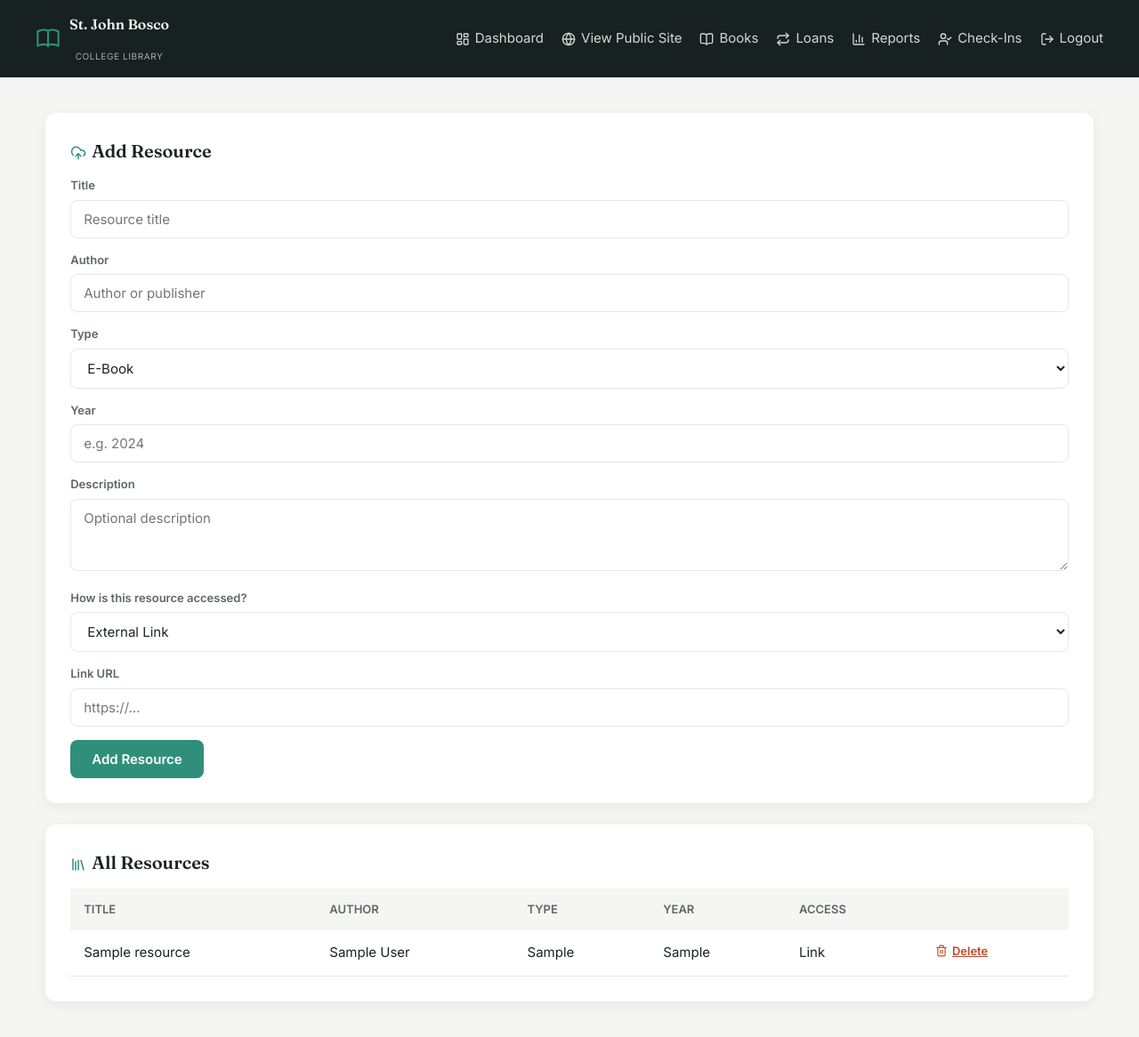
After one commit to Deadfreeze72/Library-CheckIn-System, a Flask app: page /resources/admin in a window 1280 px wide. The commit adds this page. Shown: the whole page at 89% size. Run offline with Flask 3, Linux system fonts and the light colour scheme; a user stored in the database is signed in; tables that the repository leaves empty hold one stand-in row (values such as "Sample post").

Commit message:
Update library management system

```diff
--- a/app.py
+++ b/app.py
@@ -1,4 +1,4 @@
-from flask import Flask, render_template, request, redirect, flash, url_for, session, Response
+from flask import Flask, render_template, request, redirect, flash, url_for, session, Response, send_from_directory
 from flask_sqlalchemy import SQLAlchemy
 from flask_login import (
     LoginManager,
@@ -12,6 +12,8 @@ from flask_wtf import CSRFProtect
 from flask_limiter import Limiter
 from flask_limiter.util import get_remote_address
 from werkzeug.security import generate_password_hash, check_password_hash
+from werkzeug.utils import secure_filename
+from werkzeug.utils import secure_filename
 from datetime import datetime, timedelta
 from dotenv import load_dotenv
 import os
@@ -31,6 +33,16 @@ app.config["SQLALCHEMY_DATABASE_URI"] = (
     or "sqlite:///" + os.path.join(basedir, "library.db")
 )
 app.config["SQLALCHEMY_TRACK_MODIFICATIONS"] = False
+
+UPLOAD_FOLDER = os.path.join(basedir, "static", "uploads")
+os.makedirs(UPLOAD_FOLDER, exist_ok=True)
+app.config["UPLOAD_FOLDER"] = UPLOAD_FOLDER
+ALLOWED_EXTENSIONS = {"pdf", "doc", "docx", "ppt", "pptx", "epub", "txt"}
+
+UPLOAD_FOLDER = os.path.join(basedir, "uploads")
+os.makedirs(UPLOAD_FOLDER, exist_ok=True)
+app.config["UPLOAD_FOLDER"] = UPLOAD_FOLDER
+ALLOWED_EXTENSIONS = {"pdf", "doc", "docx", "ppt", "pptx", "txt"}
 
 db = SQLAlchemy(app)
 csrf = CSRFProtect(app)
@@ -91,6 +103,7 @@ class Loan(db.Model):
     level_other = db.Column(db.String(100))
     copy_number = db.Column(db.String(50))
     book_id = db.Column(db.Integer, db.ForeignKey("book.id"), nullable=False)
+    borrower_id = db.Column(db.String(100))
     contact = db.Column(db.String(150))
     due_date = db.Column(db.String(50))
     renewal_date = db.Column(db.String(50))
@@ -253,13 +266,12 @@ def student_portal():
     today = datetime.now().strftime("%Y-%m-%d")
     soon_cutoff = (datetime.now() + timedelta(days=3)).strftime("%Y-%m-%d")
 
-    # Loans are matched by borrower_name/contact since Loan isn't tied to
-    # Student by foreign key (borrowing supports non-registered borrowers
-    # too) -- match on this student's ID showing up in the contact field,
-    # which is how the loan form auto-fills it during checkout.
+    # Loans aren't tied to Student by foreign key (borrowing supports
+    # non-registered borrowers too), so match on the Student ID recorded
+    # on the loan, which the loan form auto-fills during checkout.
     active_loans = Loan.query.filter(
         Loan.date_returned.is_(None),
-        Loan.contact == student.student_id
+        Loan.borrower_id == student.student_id
     ).order_by(Loan.due_date).all()
 
     borrowed_count = len(active_loans)
@@ -289,7 +301,7 @@ def student_portal_history():
         return redirect("/portal/login")
 
     all_loans = Loan.query.filter(
-        Loan.contact == student.student_id
+        Loan.borrower_id == student.student_id
     ).order_by(Loan.date.desc()).all()
 
     today = datetime.now().strftime("%Y-%m-%d")
@@ -316,6 +328,19 @@ class LibrarySettings(db.Model):
     contact_email = db.Column(db.String(150), default="library@sjbc.edu.gh")
     contact_phone = db.Column(db.String(50), default="")
     contact_address = db.Column(db.String(250), default="")
+
+
+class DigitalResource(db.Model):
+    id = db.Column(db.Integer, primary_key=True)
+    title = db.Column(db.String(200), nullable=False)
+    author = db.Column(db.String(150))
+    resource_type = db.Column(db.String(20))  # E-Book / Journal / Staff Publication
+    year = db.Column(db.String(10))
+    description = db.Column(db.Text)
+    access_type = db.Column(db.String(10))  # file / link
+    file_path = db.Column(db.String(300))
+    external_url = db.Column(db.String(500))
+    date_added = db.Column(db.String(50), default=lambda: datetime.now().strftime("%Y-%m-%d"))
 
 
 def get_settings():
@@ -372,6 +397,117 @@ def catalogue():
 def coming_soon():
     feature = request.args.get("feature", "This feature")
     return render_template("coming_soon.html", feature=feature)
+
+
+# =========================
+# DIGITAL RESOURCES (E-Books / Journals / Staff Publications)
+# =========================
+@app.route("/resources")
+def resources():
+    search = request.args.get("search", "").strip()
+    resource_type = request.args.get("type", "all")
+
+    query = DigitalResource.query
+    if resource_type != "all":
+        query = query.filter_by(resource_type=resource_type)
+    if search:
+        like = f"%{search}%"
+        query = query.filter((DigitalResource.title.ilike(like)) | (DigitalResource.author.ilike(like)))
+
+    items = query.order_by(DigitalResource.date_added.desc()).all()
+
+    return render_template("resources.html", items=items, search=search, resource_type=resource_type)
+
+
+@app.route("/resources/<int:id>/file")
+def resource_file(id):
+    from flask import send_from_directory
+    item = DigitalResource.query.get_or_404(id)
+    if item.access_type != "file" or not item.file_path:
+        flash("No file available for this resource.", "danger")
+        return redirect("/resources")
+    return send_from_directory(app.config["UPLOAD_FOLDER"], item.file_path, as_attachment=False)
+
+
+@app.route("/resources/admin")
+@login_required
+def resources_admin():
+    items = DigitalResource.query.order_by(DigitalResource.date_added.desc()).all()
+    return render_template("resources_admin.html", items=items)
+
+
+@app.route("/resources/add", methods=["POST"])
+@login_required
+def add_resource():
+    title = request.form.get("title", "").strip()
+    author = request.form.get("author", "").strip()
+    resource_type = request.form.get("resource_type", "").strip()
+    year = request.form.get("year", "").strip()
+    description = request.form.get("description", "").strip()
+    access_type = request.form.get("access_type", "link").strip()
+    external_url = request.form.get("external_url", "").strip()
+
+    if not title:
+        flash("Title is required.", "danger")
+        return redirect("/resources/admin")
+
+    if resource_type not in {"E-Book", "Journal", "Staff Publication"}:
+        resource_type = "E-Book"
+
+    file_path = None
+
+    if access_type == "file":
+        uploaded = request.files.get("resource_file")
+        if not uploaded or uploaded.filename == "":
+            flash("Please choose a file to upload.", "danger")
+            return redirect("/resources/admin")
+
+        ext = uploaded.filename.rsplit(".", 1)[-1].lower() if "." in uploaded.filename else ""
+        if ext not in ALLOWED_EXTENSIONS:
+            flash(f"File type not allowed. Use one of: {', '.join(sorted(ALLOWED_EXTENSIONS))}", "danger")
+            return redirect("/resources/admin")
+
+        safe_name = secure_filename(uploaded.filename)
+        unique_name = f"{datetime.now().strftime('%Y%m%d%H%M%S')}_{safe_name}"
+        uploaded.save(os.path.join(app.config["UPLOAD_FOLDER"], unique_name))
+        file_path = unique_name
+    else:
+        access_type = "link"
+        if not external_url:
+            flash("Please provide a link.", "danger")
+            return redirect("/resources/admin")
+
+    resource = DigitalResource(
+        title=title,
+        author=author,
+        resource_type=resource_type,
+        year=year,
+        description=description,
+        access_type=access_type,
+        file_path=file_path,
+        external_url=external_url if access_type == "link" else None
+    )
+    db.session.add(resource)
+    db.session.commit()
+
+    flash(f"'{title}' added to {resource_type}s.", "success")
+    return redirect("/resources/admin")
+
+
+@app.route("/resources/<int:id>/delete", methods=["POST"])
+@login_required
+def delete_resource(id):
+    item = DigitalResource.query.get_or_404(id)
+
+    if item.access_type == "file" and item.file_path:
+        file_full_path = os.path.join(app.config["UPLOAD_FOLDER"], item.file_path)
+        if os.path.exists(file_full_path):
+            os.remove(file_full_path)
+
+    db.session.delete(item)
+    db.session.commit()
+    flash(f"'{item.title}' removed.", "success")
+    return redirect("/resources/admin")
 
 
 @app.route("/announcements/add", methods=["POST"])
@@ -736,13 +872,13 @@ def export_loans():
     output = io.StringIO()
     writer = csv.writer(output)
     writer.writerow([
-        "Date", "Borrower", "Level", "Book", "Copy #", "Contact",
+        "Date", "Borrower", "Student ID", "Level", "Book", "Copy #", "Contact",
         "Due Date", "Renewed", "Returned", "Remarks"
     ])
 
     for loan in loans:
         writer.writerow([
-            loan.date, loan.borrower_name,
+            loan.date, loan.borrower_name, loan.borrower_id or "",
             loan.level_other if loan.level == "Other" else loan.level,
             loan.book.title if loan.book else "", loan.copy_number, loan.contact,
             loan.due_date, loan.renewal_date or "", loan.date_returned or "", loan.remarks or ""
@@ -806,6 +942,7 @@ def add_loan():
     level_other = request.form.get("level_other", "").strip()
     copy_number = request.form.get("copy_number", "").strip()
     book_id = request.form.get("book_id", "")
+    borrower_id = request.form.get("borrower_id", "").strip()
     contact = request.form.get("contact", "").strip()
 
     if not borrower_name or not book_id:
@@ -861,6 +998,7 @@ def add_loan():
         level_other=level_other if level == "Other" else "",
         copy_number=copy_number,
         book_id=book.id,
+        borrower_id=borrower_id,
         contact=contact,
         due_date=due_date
     )
--- /dev/null
+++ b/templates/resources_admin.html
@@ -0,0 +1,86 @@
+{% extends "base.html" %}
+
+{% block title %}Manage Resources{% endblock %}
+
+{% block content %}
+
+<div class="task-box">
+    <h2><i data-lucide="upload-cloud" class="section-icon"></i>Add Resource</h2>
+
+    <form method="POST" action="{{ url_for('add_resource') }}" enctype="multipart/form-data">
+        <input type="hidden" name="csrf_token" value="{{ csrf_token() }}">
+
+        <label>Title</label>
+        <input type="text" name="title" placeholder="Resource title" required>
+
+        <label>Author</label>
+        <input type="text" name="author" placeholder="Author or publisher">
+
+        <label>Type</label>
+        <select name="resource_type">
+            <option value="E-Book">E-Book</option>
+            <option value="Journal">Journal</option>
+            <option value="Staff Publication">Staff Publication</option>
+        </select>
+
+        <label>Year</label>
+        <input type="number" name="year" placeholder="e.g. 2024" min="1900" max="2100">
+
+        <label>Description</label>
+        <textarea name="description" rows="3" placeholder="Optional description"></textarea>
+
+        <label>How is this resource accessed?</label>
+        <select name="access_type" id="access_type" onchange="document.getElementById('file_wrap').style.display = this.value === 'file' ? 'block' : 'none'; document.getElementById('link_wrap').style.display = this.value === 'link' ? 'block' : 'none';">
+            <option value="link">External Link</option>
+            <option value="file">Upload File</option>
+        </select>
+
+        <div id="link_wrap">
+            <label>Link URL</label>
+            <input type="text" name="external_url" placeholder="https://...">
+        </div>
+
+        <div id="file_wrap" style="display:none;">
+            <label>File (PDF, DOC, PPT, EPUB, TXT)</label>
+            <input type="file" name="resource_file">
+        </div>
+
+        <button type="submit">Add Resource</button>
+    </form>
+</div>
+
+<div class="task-box">
+    <h2><i data-lucide="library" class="section-icon"></i>All Resources</h2>
+
+    <div class="table-responsive">
+    <table>
+        <tr>
+            <th>Title</th>
+            <th>Author</th>
+            <th>Type</th>
+            <th>Year</th>
+            <th>Access</th>
+            <th></th>
+        </tr>
+        {% for item in items %}
+        <tr>
+            <td>{{ item.title }}</td>
+            <td>{{ item.author }}</td>
+            <td>{{ item.resource_type }}</td>
+            <td>{{ item.year }}</td>
+            <td>{{ "File" if item.access_type == "file" else "Link" }}</td>
+            <td>
+                <form method="POST" action="{{ url_for('delete_resource', id=item.id) }}" onsubmit="return confirm('Delete this resource?')">
+                    <input type="hidden" name="csrf_token" value="{{ csrf_token() }}">
+                    <button type="submit" class="link-button icon-btn"><i data-lucide="trash-2"></i>Delete</button>
+                </form>
+            </td>
+        </tr>
+        {% else %}
+        <tr><td colspan="6"><div class="empty-state"><i data-lucide="folder-open"></i>No resources added yet.</div></td></tr>
+        {% endfor %}
+    </table>
+    </div>
+</div>
+
+{% endblock %}
```
Also changed, not shown: templates/home.html (+6 -6 lines), templates/loans.html (+9 -4 lines), templates/resources.html (added, +62 -0 lines).
